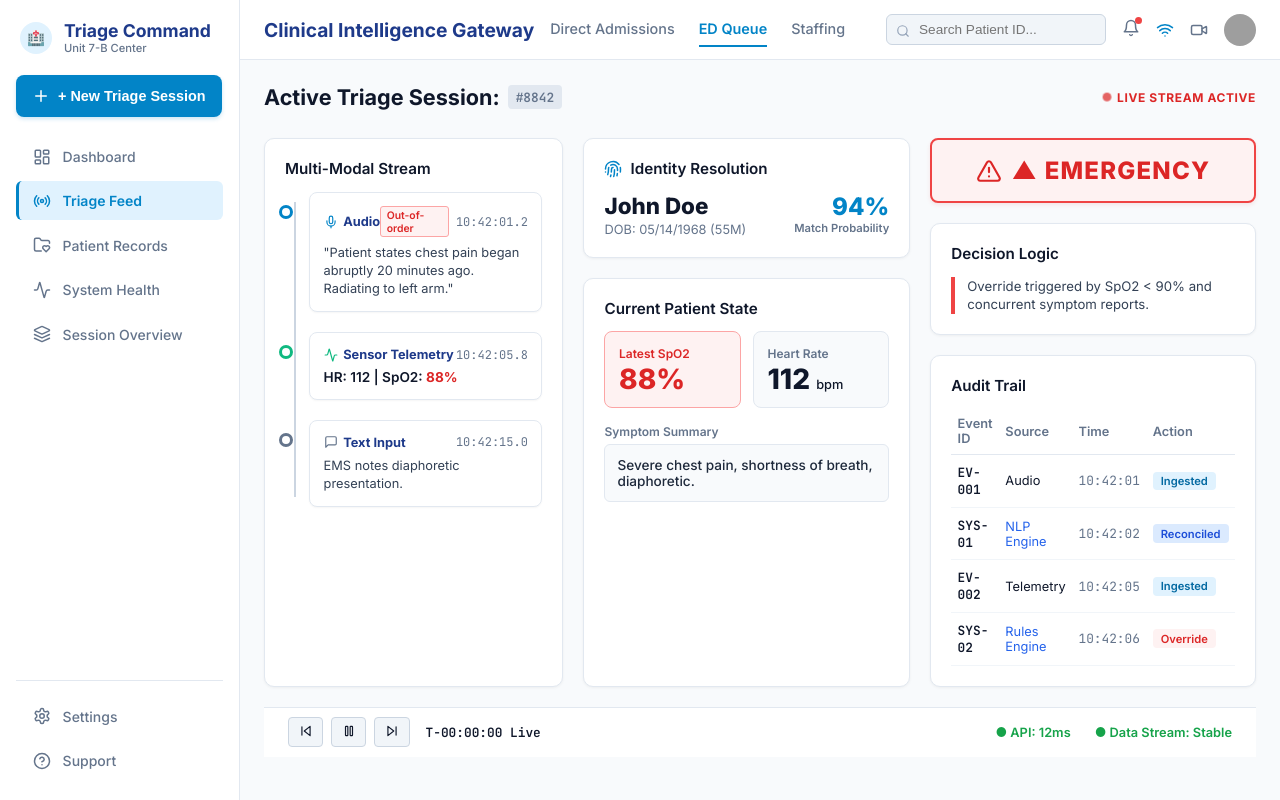
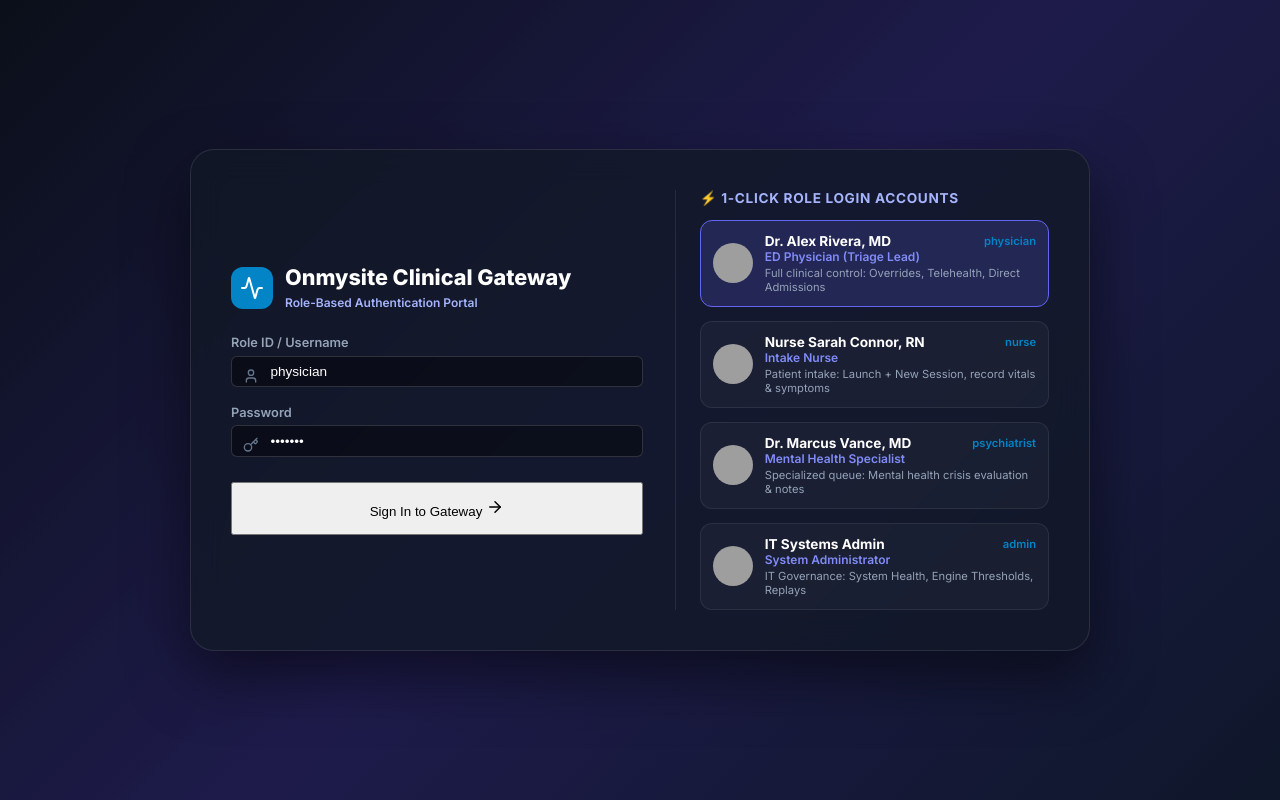
Before and after one commit to umang1506/Onmysite_2026_project, a React (Vite) app in the folder frontend/: page / in a window 1280 px wide. Built offline with nearby package versions, Linux system fonts and the light colour scheme; no server answers; grey boxes are pictures that could not be loaded; the HTML template or start-up script is replaced by a standard one.

Commit message:
Finalize patient triage frontend updates

```diff
--- a/frontend/src/App.jsx
+++ b/frontend/src/App.jsx
@@ -8,6 +8,7 @@ import PatientRecordsView from './components/PatientRecordsView';
 import SystemHealthView from './components/SystemHealthView';
 import DirectAdmissionsView from './components/DirectAdmissionsView';
 import StaffingView from './components/StaffingView';
+import LoginPage from './components/LoginPage';
 
 import NewSessionModal from './components/NewSessionModal';
 import SettingsModal from './components/SettingsModal';
@@ -18,6 +19,9 @@ import TelehealthVideoModal from './components/TelehealthVideoModal';
 import UserProfileModal from './components/UserProfileModal';
 
 export default function App() {
+  const [isAuthenticated, setIsAuthenticated] = useState(false);
+  const [currentUser, setCurrentUser] = useState(null);
+
   const [activeNav, setActiveNav] = useState('triage-feed');
   const [activeHeaderTab, setActiveHeaderTab] = useState('ED Queue');
   const [searchQuery, setSearchQuery] = useState('');
@@ -145,6 +149,23 @@ export default function App() {
     { id: 'P-11204', name: 'Robert Johnson', age: '82M', phone: '+1 (555) 881-0021', dob: '01/10/1942', matchScore: '91%', lastVisit: '2026-08-16 09:15', status: 'Discharged' }
   ]);
 
+  const handleLogin = (userAccount) => {
+    setCurrentUser(userAccount);
+    setIsAuthenticated(true);
+
+    // Set initial default nav per role
+    if (userRole === 'admin') {
+      setActiveNav('dashboard');
+    } else {
+      setActiveNav('triage-feed');
+    }
+  };
+
+  const handleLogout = () => {
+    setIsAuthenticated(false);
+    setCurrentUser(null);
+  };
+
   const handleSelectSession = (sessionId) => {
     setSelectedSessionId(sessionId);
     setActiveHeaderTab('ED Queue');
@@ -233,6 +254,14 @@ export default function App() {
     setActiveNav('triage-feed');
   };
 
+  // Step 1: Render Login Page if Unauthenticated
+  if (!isAuthenticated) {
+    return <LoginPage onLogin={handleLogin} />;
+  }
+
+  // Step 2: Render Authenticated Role-Based Portal
+  const userRole = currentUser?.id || 'physician';
+
   return (
     <div className="app-layout">
       {/* Left Sidebar */}
@@ -244,7 +273,8 @@ export default function App() {
         }}
         onNewSession={() => setIsNewSessionOpen(true)}
         onOpenSettings={() => setIsSettingsOpen(true)}
-        onOpenSupport={() => setIsSupportOpen(false || true)}
+        onOpenSupport={() => setIsSupportOpen(true)}
+        currentUser={currentUser}
       />
 
       {/* Main Content Area */}
@@ -263,21 +293,23 @@ export default function App() {
           onOpenNetwork={() => setIsNetworkOpen(true)}
           onOpenVideo={() => setIsVideoOpen(true)}
           onOpenProfile={() => setIsProfileOpen(true)}
+          currentUser={currentUser}
+          onLogout={handleLogout}
         />
 
         <main className="content-body">
           {/* Top Header Tab Switcher Override */}
-          {activeHeaderTab === 'Direct Admissions' ? (
+          {activeHeaderTab === 'Direct Admissions' && userRole === 'physician' ? (
             <DirectAdmissionsView />
-          ) : activeHeaderTab === 'Staffing' ? (
+          ) : activeHeaderTab === 'Staffing' && ['physician', 'admin'].includes(userRole) ? (
             <StaffingView />
           ) : (
             <>
-              {activeNav === 'dashboard' && (
+              {activeNav === 'dashboard' && ['physician', 'admin'].includes(userRole) && (
                 <DashboardView onNavigate={(nav) => setActiveNav(nav)} />
               )}
 
-              {activeNav === 'triage-feed' && (
+              {activeNav === 'triage-feed' && ['physician', 'nurse', 'psychiatrist'].includes(userRole) && (
                 <TriageFeedView
                   sessions={sessions}
                   activeSessionId={selectedSessionId}
@@ -293,14 +325,14 @@ export default function App() {
                 />
               )}
 
-              {activeNav === 'patient-records' && (
+              {activeNav === 'patient-records' && ['physician', 'nurse', 'psychiatrist'].includes(userRole) && (
                 <PatientRecordsView
                   records={patientRecords}
                   searchQuery={searchQuery}
                 />
               )}
 
-              {activeNav === 'system-health' && (
+              {activeNav === 'system-health' && ['physician', 'admin'].includes(userRole) && (
                 <SystemHealthView />
               )}
             </>
@@ -343,6 +375,8 @@ export default function App() {
       <UserProfileModal
         isOpen={isProfileOpen}
         onClose={() => setIsProfileOpen(false)}
+        currentUser={currentUser}
+        onLogout={handleLogout}
       />
     </div>
   );
--- a/frontend/src/components/Header.jsx
+++ b/frontend/src/components/Header.jsx
@@ -1,5 +1,5 @@
 import React from 'react';
-import { Bell, Wifi, Video, Search } from 'lucide-react';
+import { Bell, Wifi, Video, Search, LogOut } from 'lucide-react';
 
 export default function Header({
   activeHeaderTab,
@@ -9,16 +9,27 @@ export default function Header({
   onToggleNotifications,
   onOpenNetwork,
   onOpenVideo,
-  onOpenProfile
+  onOpenProfile,
+  currentUser,
+  onLogout
 }) {
-  const tabs = ['Direct Admissions', 'ED Queue', 'Staffing'];
+  const allTabs = [
+    { id: 'Direct Admissions', roles: ['physician'] },
+    { id: 'ED Queue', roles: ['physician', 'nurse', 'psychiatrist', 'admin'] },
+    { id: 'Staffing', roles: ['physician', 'admin'] }
+  ];
+
+  const userRole = currentUser?.id || 'physician';
+  const allowedTabs = allTabs.filter(t => t.roles.includes(userRole)).map(t => t.id);
+
+  const canUseVideo = ['physician', 'nurse'].includes(userRole);
 
   return (
     <header className="header">
       <div style={{ display: 'flex', alignItems: 'center' }}>
         <div className="header-title">Clinical Intelligence Gateway</div>
         <div className="header-nav">
-          {tabs.map((tab) => (
+          {allowedTabs.map((tab) => (
             <div
               key={tab}
               className={`header-tab ${activeHeaderTab === tab ? 'active' : ''}`}
@@ -47,15 +58,32 @@ export default function Header({
           <span style={{ position: 'absolute', top: -2, right: -2, width: 7, height: 7, background: '#ef4444', borderRadius: '50%' }}></span>
         </div>
         <Wifi size={18} color="#0284c7" style={{ cursor: 'pointer' }} onClick={onOpenNetwork} title="Gateway Status" />
-        <Video size={18} color="#64748b" style={{ cursor: 'pointer' }} onClick={onOpenVideo} title="Telehealth Video Call" />
-        <img
-          src="https://images.unsplash.com/photo-1622253692010-333f2da6031d?w=100&auto=format&fit=crop&q=80"
-          alt="Dr. User"
-          className="avatar"
-          style={{ cursor: 'pointer' }}
-          onClick={onOpenProfile}
-          title="Dr. Alex Rivera Profile"
-        />
+
+        {canUseVideo && (
+          <Video size={18} color="#64748b" style={{ cursor: 'pointer' }} onClick={onOpenVideo} title="Telehealth Video Call" />
+        )}
+
+        <div style={{ display: 'flex', alignItems: 'center', gap: '0.5rem', cursor: 'pointer', borderLeft: '1px solid #e2e8f0', paddingLeft: '0.75rem' }} onClick={onOpenProfile}>
+          <img
+            src={currentUser?.avatar}
+            alt={currentUser?.name}
+            className="avatar"
+            title={`${currentUser?.name} (${currentUser?.role})`}
+          />
+          <div style={{ display: 'flex', flexDirection: 'column', lineHeight: '1.1' }}>
+            <span style={{ fontSize: '0.8rem', fontWeight: 700, color: '#0f172a' }}>{currentUser?.name}</span>
+            <span style={{ fontSize: '0.68rem', color: '#0284c7', fontWeight: 600 }}>{currentUser?.role?.split(' ')[0]}</span>
+          </div>
+        </div>
+
+        <button
+          className="btn-ctrl"
+          style={{ padding: '0.35rem 0.5rem', color: '#dc2626', borderColor: '#fca5a5', background: '#fef2f2' }}
+          onClick={onLogout}
+          title="Sign Out & Return to Login"
+        >
+          <LogOut size={14} />
+        </button>
       </div>
     </header>
   );
--- a/frontend/src/components/Sidebar.jsx
+++ b/frontend/src/components/Sidebar.jsx
@@ -1,14 +1,20 @@
 import React from 'react';
 import { LayoutDashboard, Radio, FolderHeart, Activity, Layers, Settings, HelpCircle, Plus } from 'lucide-react';
 
-export default function Sidebar({ activeNav, setActiveNav, onNewSession, onOpenSettings, onOpenSupport }) {
-  const navItems = [
-    { id: 'dashboard', label: 'Dashboard', icon: LayoutDashboard },
-    { id: 'triage-feed', label: 'Triage Feed', icon: Radio },
-    { id: 'patient-records', label: 'Patient Records', icon: FolderHeart },
-    { id: 'system-health', label: 'System Health', icon: Activity },
-    { id: 'session-overview', label: 'Session Overview', icon: Layers },
+export default function Sidebar({ activeNav, setActiveNav, onNewSession, onOpenSettings, onOpenSupport, currentUser }) {
+  const allNavItems = [
+    { id: 'dashboard', label: 'Dashboard', icon: LayoutDashboard, roles: ['physician', 'admin'] },
+    { id: 'triage-feed', label: 'Triage Feed', icon: Radio, roles: ['physician', 'nurse', 'psychiatrist'] },
+    { id: 'patient-records', label: 'Patient Records', icon: FolderHeart, roles: ['physician', 'nurse', 'psychiatrist'] },
+    { id: 'system-health', label: 'System Health', icon: Activity, roles: ['physician', 'admin'] },
+    { id: 'session-overview', label: 'Session Overview', icon: Layers, roles: ['physician', 'nurse', 'psychiatrist', 'admin'] },
   ];
+
+  const userRole = currentUser?.id || 'physician';
+  const allowedNavItems = allNavItems.filter((item) => item.roles.includes(userRole));
+
+  const canCreateSession = ['physician', 'nurse'].includes(userRole);
+  const canAccessSettings = ['physician', 'admin'].includes(userRole);
 
   return (
     <aside className="sidebar">
@@ -17,16 +23,22 @@ export default function Sidebar({ activeNav, setActiveNav, onNewSession, onOpenS
           <div className="brand-icon">🏥</div>
           <div>
             <div className="brand-name">Triage Command</div>
-            <div className="brand-sub">Unit 7-B Center</div>
+            <div className="brand-sub">{currentUser?.dept || 'Unit 7-B Center'}</div>
           </div>
         </div>
 
+        {canCreateSession ? (
           <button className="btn-new-session" onClick={onNewSession}>
             <Plus size={18} /> + New Triage Session
           </button>
+        ) : (
+          <div style={{ padding: '0.5rem 0.75rem', background: '#f1f5f9', borderRadius: '8px', fontSize: '0.75rem', color: '#64748b', marginBottom: '1.25rem', textAlign: 'center' }}>
+            🔒 Role: {currentUser?.role}
+          </div>
+        )}
 
         <nav className="nav-section">
-          {navItems.map((item) => {
+          {allowedNavItems.map((item) => {
             const Icon = item.icon;
             const isActive = activeNav === item.id;
             return (
@@ -44,10 +56,12 @@ export default function Sidebar({ activeNav, setActiveNav, onNewSession, onOpenS
       </div>
 
       <div className="nav-section" style={{ borderTop: '1px solid var(--border-color)', paddingTop: '1rem' }}>
+        {canAccessSettings && (
           <div className="nav-item" onClick={onOpenSettings}>
             <Settings size={18} />
             <span>Settings</span>
           </div>
+        )}
         <div className="nav-item" onClick={onOpenSupport}>
           <HelpCircle size={18} />
           <span>Support</span>
--- a/frontend/src/components/UserProfileModal.jsx
+++ b/frontend/src/components/UserProfileModal.jsx
@@ -1,8 +1,8 @@
 import React from 'react';
-import { X, UserCheck, Shield, LogOut, Award } from 'lucide-react';
+import { X, UserCheck, LogOut } from 'lucide-react';
 
-export default function UserProfileModal({ isOpen, onClose }) {
-  if (!isOpen) return null;
+export default function UserProfileModal({ isOpen, onClose, currentUser, onLogout }) {
+  if (!isOpen || !currentUser) return null;
 
   return (
     <div style={{
@@ -25,7 +25,7 @@ export default function UserProfileModal({ isOpen, onClose }) {
       }}>
         <div style={{ display: 'flex', justifyContent: 'space-between', alignItems: 'center', marginBottom: '1rem', borderBottom: '1px solid #e2e8f0', paddingBottom: '0.75rem' }}>
           <h3 style={{ fontSize: '1.1rem', fontWeight: 700, color: '#0f172a', display: 'flex', alignItems: 'center', gap: '0.5rem' }}>
-            <UserCheck size={18} color="#0284c7" /> User Profile & Credentials
+            <UserCheck size={18} color="#0284c7" /> User Profile & Role Privileges
           </h3>
           <X size={18} style={{ cursor: 'pointer', color: '#64748b' }} onClick={onClose} />
         </div>
@@ -33,35 +33,42 @@ export default function UserProfileModal({ isOpen, onClose }) {
         <div style={{ display: 'flex', flexDirection: 'column', gap: '1rem' }}>
           <div style={{ display: 'flex', alignItems: 'center', gap: '1rem', background: '#f8fafc', padding: '1rem', borderRadius: '10px', border: '1px solid #e2e8f0' }}>
             <img
-              src="https://images.unsplash.com/photo-1622253692010-333f2da6031d?w=100&auto=format&fit=crop&q=80"
-              alt="Dr. Alex Rivera"
+              src={currentUser.avatar}
+              alt={currentUser.name}
               style={{ width: 56, height: 56, borderRadius: '50%', objectFit: 'cover' }}
             />
             <div>
-              <div style={{ fontSize: '1.1rem', fontWeight: 800, color: '#0f172a' }}>Dr. Alex Rivera, MD</div>
-              <div style={{ fontSize: '0.8rem', color: '#0284c7', fontWeight: 600 }}>Senior Triage Lead • Unit 7-B Center</div>
-              <div style={{ fontSize: '0.75rem', color: '#64748b' }}>License ID: #MD-99201-US</div>
+              <div style={{ fontSize: '1.1rem', fontWeight: 800, color: '#0f172a' }}>{currentUser.name}</div>
+              <div style={{ fontSize: '0.8rem', color: '#0284c7', fontWeight: 600 }}>{currentUser.role}</div>
+              <div style={{ fontSize: '0.75rem', color: '#64748b' }}>Role ID: #{currentUser.id}</div>
             </div>
           </div>
 
           <div style={{ display: 'flex', flexDirection: 'column', gap: '0.5rem', fontSize: '0.85rem', color: '#334155' }}>
             <div style={{ display: 'flex', justifyContent: 'space-between', borderBottom: '1px solid #f1f5f9', paddingBottom: '0.4rem' }}>
-              <span>Role Privilege:</span>
-              <strong>System Administrator & Triage Evaluator</strong>
+              <span>Department:</span>
+              <strong>{currentUser.dept}</strong>
             </div>
             <div style={{ display: 'flex', justifyContent: 'space-between', borderBottom: '1px solid #f1f5f9', paddingBottom: '0.4rem' }}>
-              <span>Department:</span>
-              <strong>Emergency Department Intake</strong>
+              <span>Role Privilege:</span>
+              <strong>{currentUser.description}</strong>
             </div>
             <div style={{ display: 'flex', justifyContent: 'space-between', borderBottom: '1px solid #f1f5f9', paddingBottom: '0.4rem' }}>
               <span>Security Clearance:</span>
-              <strong style={{ color: '#16a34a' }}>Level 5 (HIPAA Compliant)</strong>
+              <strong style={{ color: '#16a34a' }}>HIPAA Level 5 Active</strong>
             </div>
           </div>
 
           <div style={{ display: 'flex', justifyContent: 'flex-end', gap: '0.75rem', marginTop: '0.5rem' }}>
-            <button className="btn-ctrl" style={{ color: '#dc2626' }} onClick={() => { alert('Logged out'); onClose(); }}>
-              <LogOut size={14} /> Log Out
+            <button
+              className="btn-ctrl"
+              style={{ color: '#dc2626', borderColor: '#fca5a5', background: '#fef2f2' }}
+              onClick={() => {
+                onClose();
+                onLogout();
+              }}
+            >
+              <LogOut size={14} /> Log Out & Switch Role
             </button>
             <button className="btn-new-session" style={{ margin: 0 }} onClick={onClose}>
               Done
```
Lines whose indentation alone changed are shown as unchanged.
